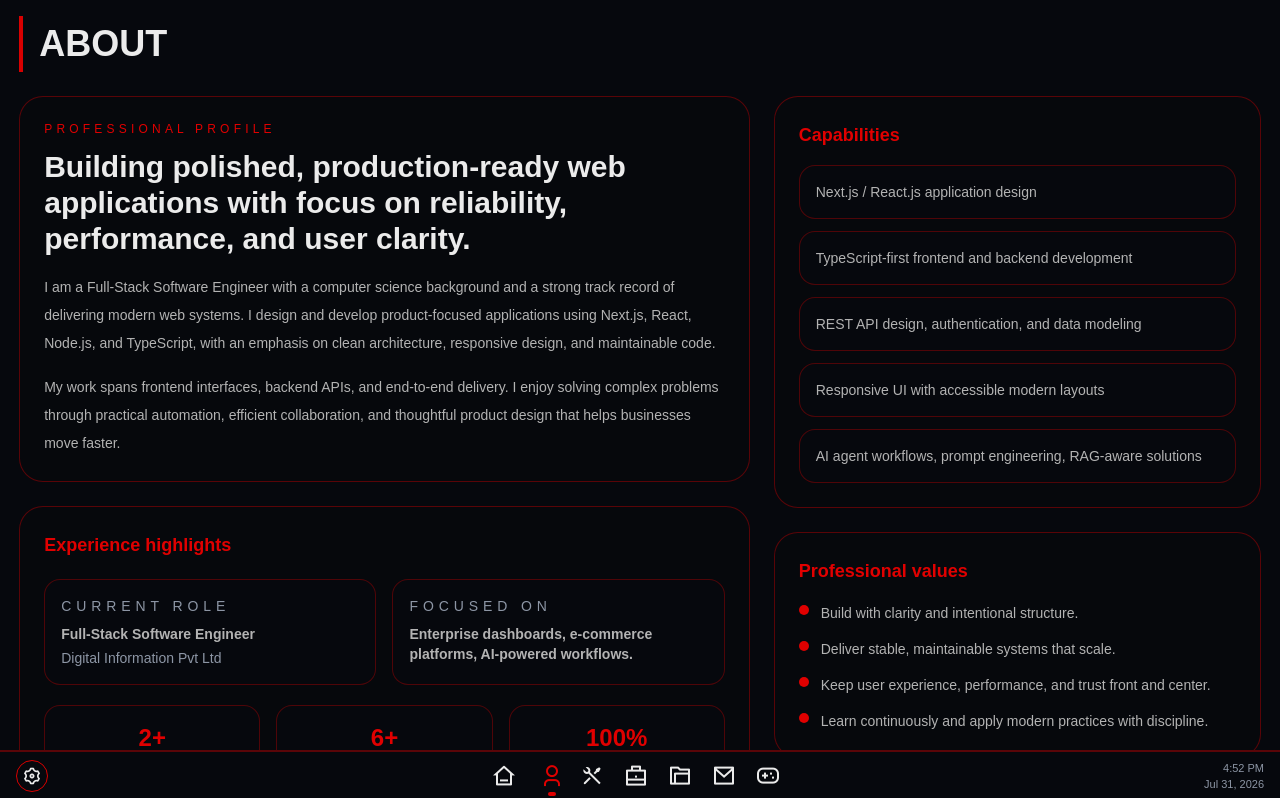
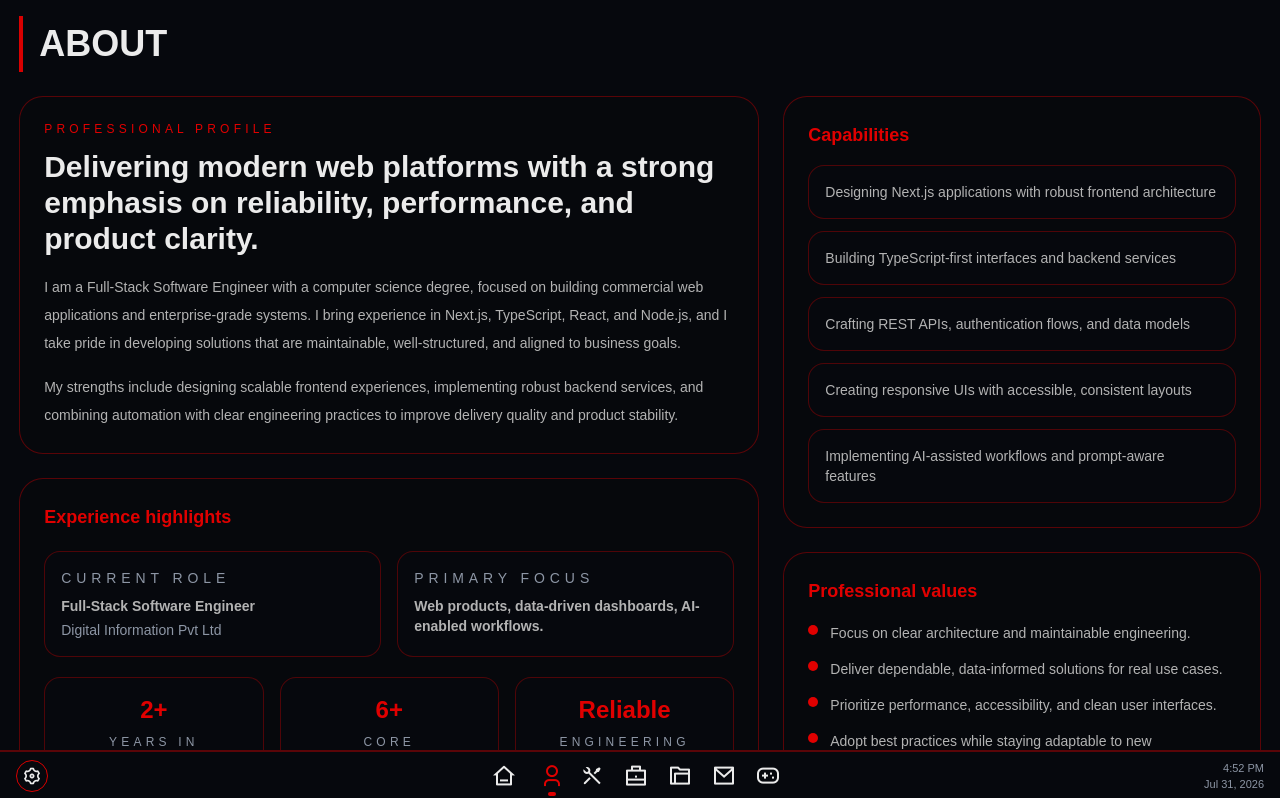
Before and after one commit to konain611/Portfolio, a Next.js app in the folder syedkonainnasir/: page /about in a window 1280 px wide. Shown: the top 798 px of the page. Built offline with nearby package versions, Linux system fonts and the light colour scheme.

Commit message:
Update page.js

```diff
--- a/syedkonainnasir/src/app/about/page.js
+++ b/syedkonainnasir/src/app/about/page.js
@@ -5,16 +5,16 @@ export default function AboutPage() {
         <h1 className="text-left text-4xl font-bold uppercase ml-4">About</h1>
       </div>
 
-      <div className="grid gap-6 lg:grid-cols-[1.5fr_1fr]">
+      <div className="grid gap-6 lg:grid-cols-[1.55fr_1fr]">
         <div className="space-y-6">
           <section className="rounded-3xl border border-(--border)/40 bg-background/50 p-6">
             <p className="text-xs uppercase tracking-[0.35em] text-(--accent)">Professional profile</p>
-            <h2 className="mt-3 text-3xl font-semibold">Building polished, production-ready web applications with focus on reliability, performance, and user clarity.</h2>
+            <h2 className="mt-3 text-3xl font-semibold">Delivering modern web platforms with a strong emphasis on reliability, performance, and product clarity.</h2>
             <p className="mt-4 text-sm leading-7 text-(--foreground)">
-              I am a Full-Stack Software Engineer with a computer science background and a strong track record of delivering modern web systems. I design and develop product-focused applications using Next.js, React, Node.js, and TypeScript, with an emphasis on clean architecture, responsive design, and maintainable code.
+              I am a Full-Stack Software Engineer with a computer science degree, focused on building commercial web applications and enterprise-grade systems. I bring experience in Next.js, TypeScript, React, and Node.js, and I take pride in developing solutions that are maintainable, well-structured, and aligned to business goals.
             </p>
             <p className="mt-4 text-sm leading-7 text-(--foreground)">
-              My work spans frontend interfaces, backend APIs, and end-to-end delivery. I enjoy solving complex problems through practical automation, efficient collaboration, and thoughtful product design that helps businesses move faster.
+              My strengths include designing scalable frontend experiences, implementing robust backend services, and combining automation with clear engineering practices to improve delivery quality and product stability.
             </p>
           </section>
 
@@ -27,8 +27,8 @@ export default function AboutPage() {
                 <p className="mt-1 text-sm text-(--muted)">Digital Information Pvt Ltd</p>
               </div>
               <div className="rounded-2xl border border-(--border)/35 bg-background p-4">
-                <p className="text-sm uppercase tracking-[0.35em] text-(--muted)">Focused on</p>
-                <p className="mt-2 text-sm font-semibold text-(--foreground)">Enterprise dashboards, e-commerce platforms, AI-powered workflows.</p>
+                <p className="text-sm uppercase tracking-[0.35em] text-(--muted)">Primary focus</p>
+                <p className="mt-2 text-sm font-semibold text-(--foreground)">Web products, data-driven dashboards, AI-enabled workflows.</p>
               </div>
             </div>
             <div className="mt-5 grid gap-4 sm:grid-cols-3">
@@ -41,8 +41,8 @@ export default function AboutPage() {
                 <p className="mt-2 text-xs uppercase tracking-[0.35em] text-(--muted)">Core technologies</p>
               </div>
               <div className="rounded-2xl border border-(--border)/35 bg-background p-4 text-center">
-                <p className="text-2xl font-semibold text-(--accent)">100%</p>
-                <p className="mt-2 text-xs uppercase tracking-[0.35em] text-(--muted)">Delivery focus</p>
+                <p className="text-2xl font-semibold text-(--accent)">Reliable</p>
+                <p className="mt-2 text-xs uppercase tracking-[0.35em] text-(--muted)">Engineering approach</p>
               </div>
             </div>
           </section>
@@ -53,11 +53,11 @@ export default function AboutPage() {
             <h3 className="text-lg font-semibold text-(--accent)">Capabilities</h3>
             <div className="mt-4 grid gap-3">
               {[
-                'Next.js / React.js application design',
-                'TypeScript-first frontend and backend development',
-                'REST API design, authentication, and data modeling',
-                'Responsive UI with accessible modern layouts',
-                'AI agent workflows, prompt engineering, RAG-aware solutions',
+                'Designing Next.js applications with robust frontend architecture',
+                'Building TypeScript-first interfaces and backend services',
+                'Crafting REST APIs, authentication flows, and data models',
+                'Creating responsive UIs with accessible, consistent layouts',
+                'Implementing AI-assisted workflows and prompt-aware features',
               ].map((item) => (
                 <div key={item} className="rounded-2xl border border-(--border)/35 bg-background p-4 text-sm text-(--foreground)">{item}</div>
               ))}
@@ -67,10 +67,10 @@ export default function AboutPage() {
           <section className="rounded-3xl border border-(--border)/40 bg-background/50 p-6">
             <h3 className="text-lg font-semibold text-(--accent)">Professional values</h3>
             <ul className="mt-4 space-y-3 text-sm leading-6 text-(--foreground)">
-              <li className="flex gap-3"><span className="mt-1 h-2.5 w-2.5 rounded-full bg-(--accent)" />Build with clarity and intentional structure.</li>
-              <li className="flex gap-3"><span className="mt-1 h-2.5 w-2.5 rounded-full bg-(--accent)" />Deliver stable, maintainable systems that scale.</li>
-              <li className="flex gap-3"><span className="mt-1 h-2.5 w-2.5 rounded-full bg-(--accent)" />Keep user experience, performance, and trust front and center.</li>
-              <li className="flex gap-3"><span className="mt-1 h-2.5 w-2.5 rounded-full bg-(--accent)" />Learn continuously and apply modern practices with discipline.</li>
+              <li className="flex gap-3"><span className="mt-1 h-2.5 w-2.5 rounded-full bg-(--accent)" />Focus on clear architecture and maintainable engineering.</li>
+              <li className="flex gap-3"><span className="mt-1 h-2.5 w-2.5 rounded-full bg-(--accent)" />Deliver dependable, data-informed solutions for real use cases.</li>
+              <li className="flex gap-3"><span className="mt-1 h-2.5 w-2.5 rounded-full bg-(--accent)" />Prioritize performance, accessibility, and clean user interfaces.</li>
+              <li className="flex gap-3"><span className="mt-1 h-2.5 w-2.5 rounded-full bg-(--accent)" />Adopt best practices while staying adaptable to new technologies.</li>
             </ul>
           </section>
 
```
